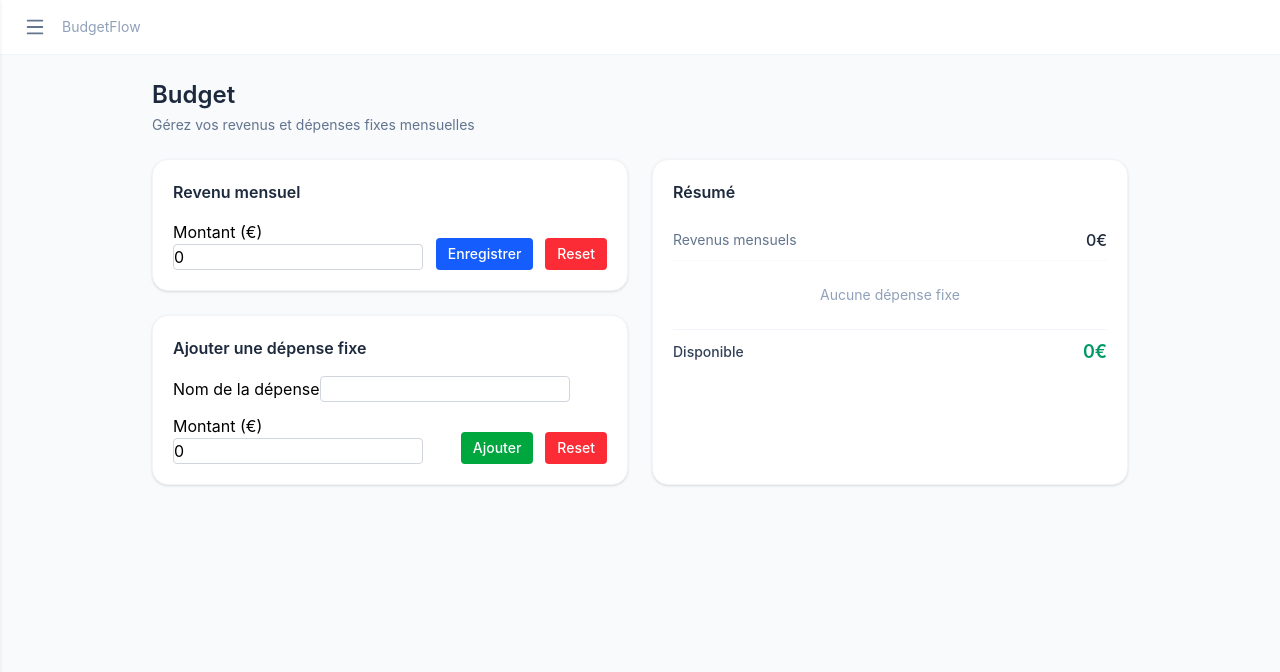
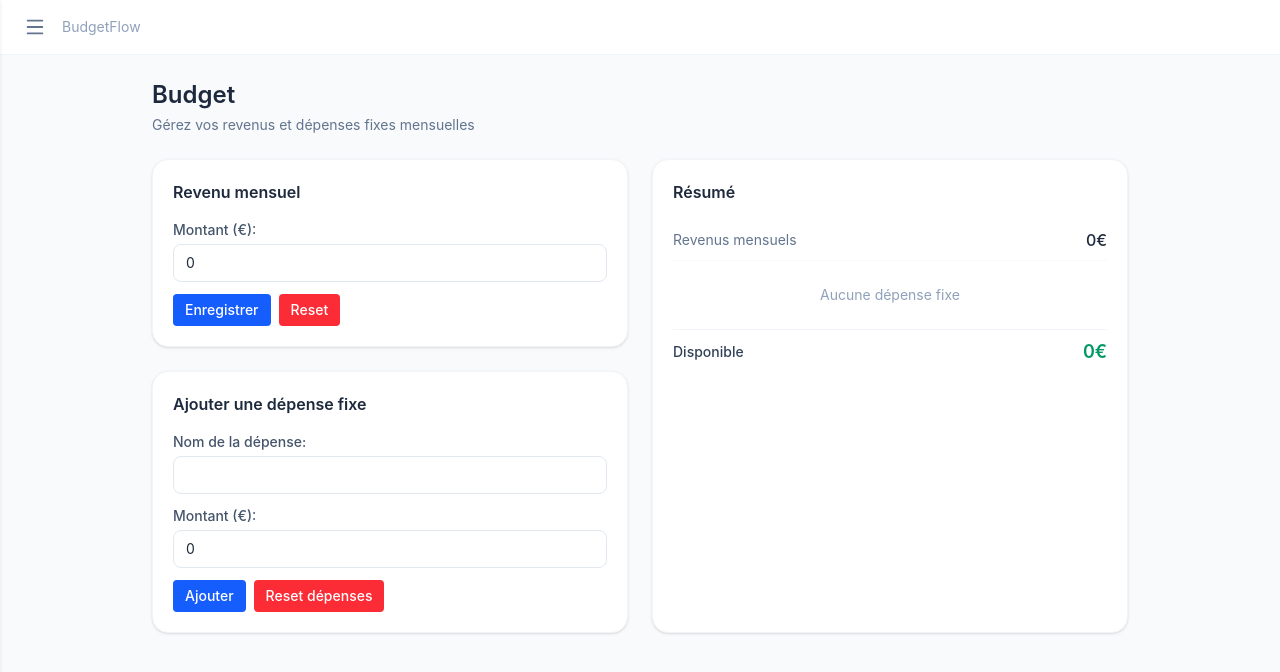
Before and after one commit to VicdSpt/BudgetFlow, a React (Vite) app: page /budget in a window 1280 px wide. Shown: the top 672 px of the page. Built offline with nearby package versions, Linux system fonts and the light colour scheme.

Commit message:
update budget page

```diff
--- a/src/components/ui/input.tsx
+++ b/src/components/ui/input.tsx
@@ -5,10 +5,15 @@ interface InputProps extends React.InputHTMLAttributes<HTMLInputElement> {
 
 export default function Input({label, error, ...props}: InputProps) {
   return (
-    <div>
-      {label && <label>{label}</label>}
-      <input {...props} className="rounded border border-gray-300 focus:outline-none focus:ring-2 focus:ring-blue-500"/>
-      {error && <span className="text-red-500">{error}</span>}
+    <div className="flex flex-col gap-1 w-full">
+      {label && (
+        <label className="text-sm font-medium text-slate-600">{label}</label>
+      )}
+      <input
+        {...props}
+        className={`w-full px-3 py-2 rounded-lg border border-slate-200 text-slate-800 text-sm focus:outline-none focus:ring-2 focus:ring-emerald-400 focus:border-transparent ${props.className ?? ""}`}
+      />
+      {error && <span className="text-xs text-rose-500">{error}</span>}
     </div>
   )
 }
--- a/src/features/budget/components/BudgetForm.tsx
+++ b/src/features/budget/components/BudgetForm.tsx
@@ -20,31 +20,33 @@ export default function BudgetForm() {
     }
 
     return (
-        <div className="flex flex-col gap-6">
-            <div className="bg-white rounded-2xl border border-slate-100 shadow-sm p-5">
+    <div className="flex flex-col gap-6 h-full">
+        <div className="bg-white rounded-2xl border border-slate-100 shadow-sm p-5 flex-1">
             <h2 className="font-semibold text-slate-800 mb-4">Revenu mensuel</h2>
-                <form onSubmit={handleIncomeSubmit} className="flex gap-3 items-end">
-                    <div className="flex-1">
-                        <Input label="Montant (€)" type="number" value={income} onChange={(event) => setIncomeValue(parseFloat(event.target.value))} />
+            <form onSubmit={handleIncomeSubmit} className="flex flex-col gap-3">
+                <Input label="Montant (€): " type="number" value={income}
+                    onChange={(e) => setIncomeValue(parseFloat(e.target.value))} />
+                <div className="flex gap-2">
+                    <Button type="submit" variant="primary">Enregistrer</Button>
+                    <Button type="button" variant="danger" onClick={() => { resetIncome(); setIncomeValue(0) }}>Reset</Button>
                 </div>
-                    <Button type="submit" variant="primary">Enregistrer</Button>
-                    <Button type="button" variant="danger" onClick={() => {resetIncome(); setIncomeValue(0)}}>Reset</Button>
             </form>
         </div>
 
-            <div className="bg-white rounded-2xl border border-slate-100 shadow-sm p-5">
+        <div className="bg-white rounded-2xl border border-slate-100 shadow-sm p-5 flex-1">
             <h2 className="font-semibold text-slate-800 mb-4">Ajouter une dépense fixe</h2>
             <form onSubmit={handleExpenseSubmit} className="flex flex-col gap-3">
-                    <Input label="Nom de la dépense" type="text" value={expenseForm.name} onChange={(event) => setExpenseForm({ ...expenseForm, name: event.target.value })} />
-                    <div className="flex gap-3 items-end">
-                        <div className="flex-1">
-                            <Input label="Montant (€)" type="number" value={expenseForm.amount} onChange={(event) => setExpenseForm({...expenseForm, amount: parseFloat(event.target.value)})}/>
-                        </div>
-                        <Button type="submit" variant="success">Ajouter</Button>
-                        <Button type="button" variant="danger" onClick={resetExpenses}>Reset</Button>
+                <Input label="Nom de la dépense: " type="text" value={expenseForm.name}
+                    onChange={(e) => setExpenseForm({ ...expenseForm, name: e.target.value })} />
+                <Input label="Montant (€): " type="number" value={expenseForm.amount}
+                    onChange={(e) => setExpenseForm({ ...expenseForm, amount: parseFloat(e.target.value) })} />
+                <div className="flex gap-2">
+                    <Button type="submit" variant="primary">Ajouter</Button>
+                    <Button type="button" variant="danger" onClick={resetExpenses}>Reset dépenses</Button>
                 </div>
             </form>
         </div>
     </div>
 )
+
 }
--- a/src/pages/BudgetPage.tsx
+++ b/src/pages/BudgetPage.tsx
@@ -8,7 +8,7 @@ export default function BudgetPage() {
         <h1 className="text-2xl font-semibold text-slate-800">Budget</h1>
         <p className="text-sm text-slate-500 mt-1">Gérez vos revenus et dépenses fixes mensuelles</p>
       </div>
-      <div className="grid grid-cols-1 lg:grid-cols-2 gap-6">
+      <div className="grid grid-cols-1 lg:grid-cols-2 gap-6 items-stretch">
         <BudgetForm />
         <BudgetSummary />
       </div>
```
Lines whose indentation alone changed are shown as unchanged.
